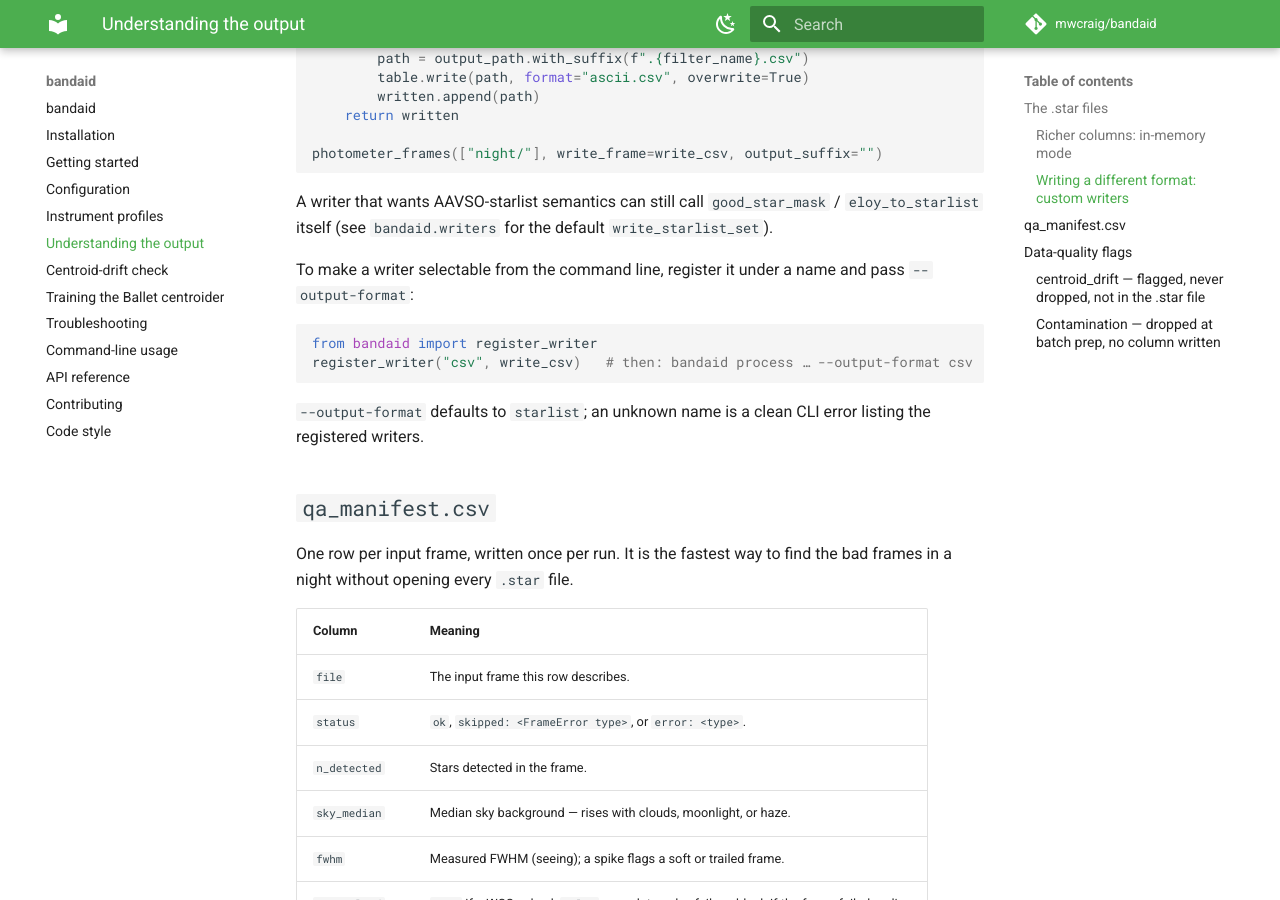
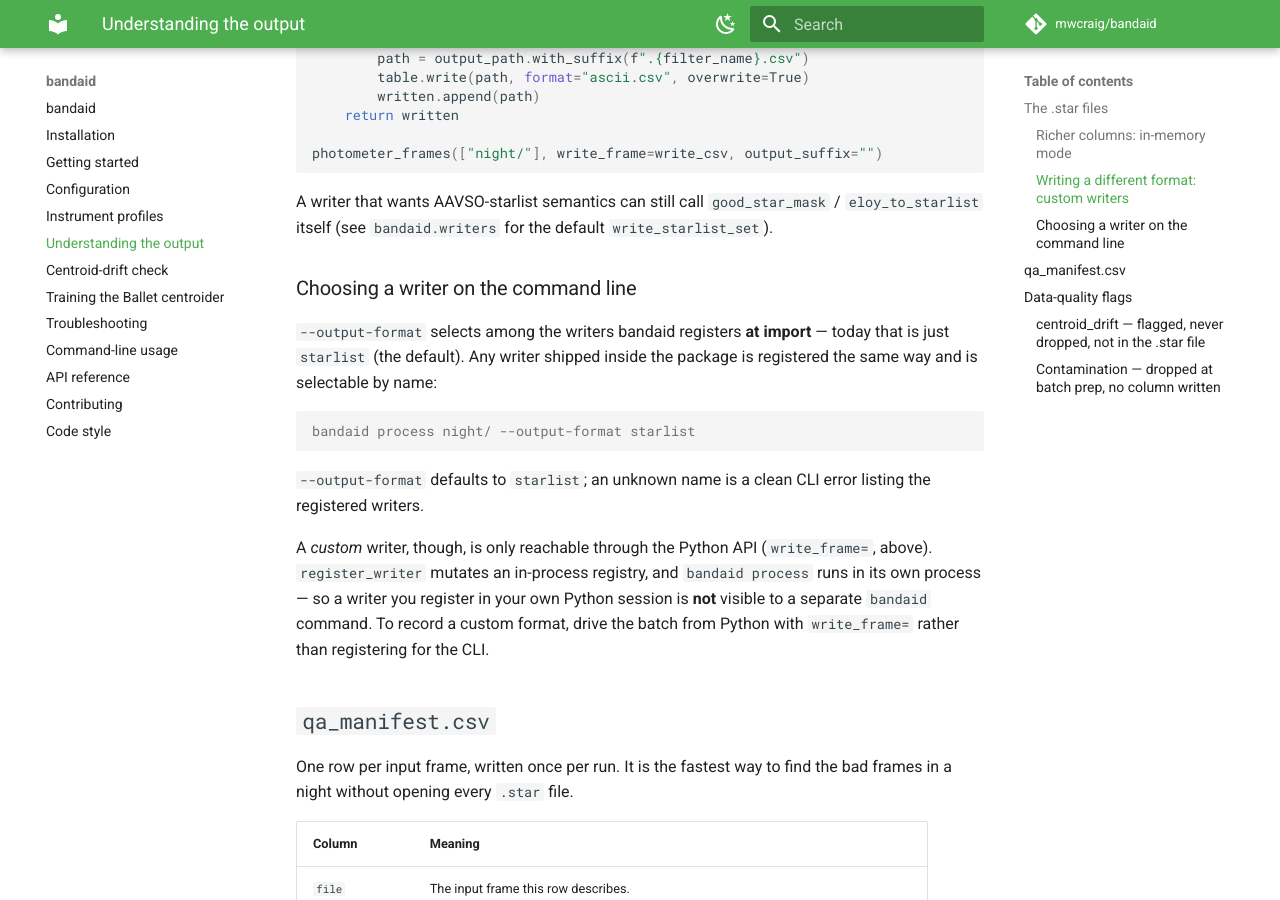
Before and after one commit to mwcraig/bandaid, an MkDocs documentation site: the page built from docs/outputs.md, in a window 1280 px wide and 900 px high, scrolled down 2367 px. Built offline with MkDocs 1.6.1 and Material for MkDocs 9.7.7, drawn with Linux system fonts in a browser that asks for light colours; comment, search, counter and statistics services are not loaded.

Commit message:
Correct custom-writer CLI docs (PR #50 review)
The old snippet implied register_writer() in a Python session makes a
writer selectable from a separate `bandaid process` invocation. It does
not: the registry is in-process and the CLI runs in its own process.

Reframe the docs honestly: --output-format selects among writers
registered at import (built-in, currently just `starlist`); custom
writers are reachable only through the Python API (write_frame=).

Co-Authored-By: Claude Opus 4.8 <noreply@anthropic.com>
Claude-Session: https://claude.ai/code/session_01HzKWUca3KVMmAqFjLhyNRU

````diff
--- a/docs/outputs.md
+++ b/docs/outputs.md
@@ -119,16 +119,25 @@ A writer that wants AAVSO-starlist semantics can still call
 `good_star_mask` / `eloy_to_starlist` itself (see `bandaid.writers` for the
 default `write_starlist_set`).
 
-To make a writer selectable from the command line, register it under a name and
-pass `--output-format`:
+### Choosing a writer on the command line
 
-```python
-from bandaid import register_writer
-register_writer("csv", write_csv)   # then: bandaid process … --output-format csv
+`--output-format` selects among the writers bandaid registers **at import** —
+today that is just `starlist` (the default). Any writer shipped inside the
+package is registered the same way and is selectable by name:
+
+```console
+bandaid process night/ --output-format starlist
 ```
 
 `--output-format` defaults to `starlist`; an unknown name is a clean CLI error
 listing the registered writers.
+
+A *custom* writer, though, is only reachable through the Python API
+(`write_frame=`, above). `register_writer` mutates an in-process registry, and
+`bandaid process` runs in its own process — so a writer you register in your own
+Python session is **not** visible to a separate `bandaid` command. To record a
+custom format, drive the batch from Python with `write_frame=` rather than
+registering for the CLI.
 
 ## `qa_manifest.csv`
 
````
